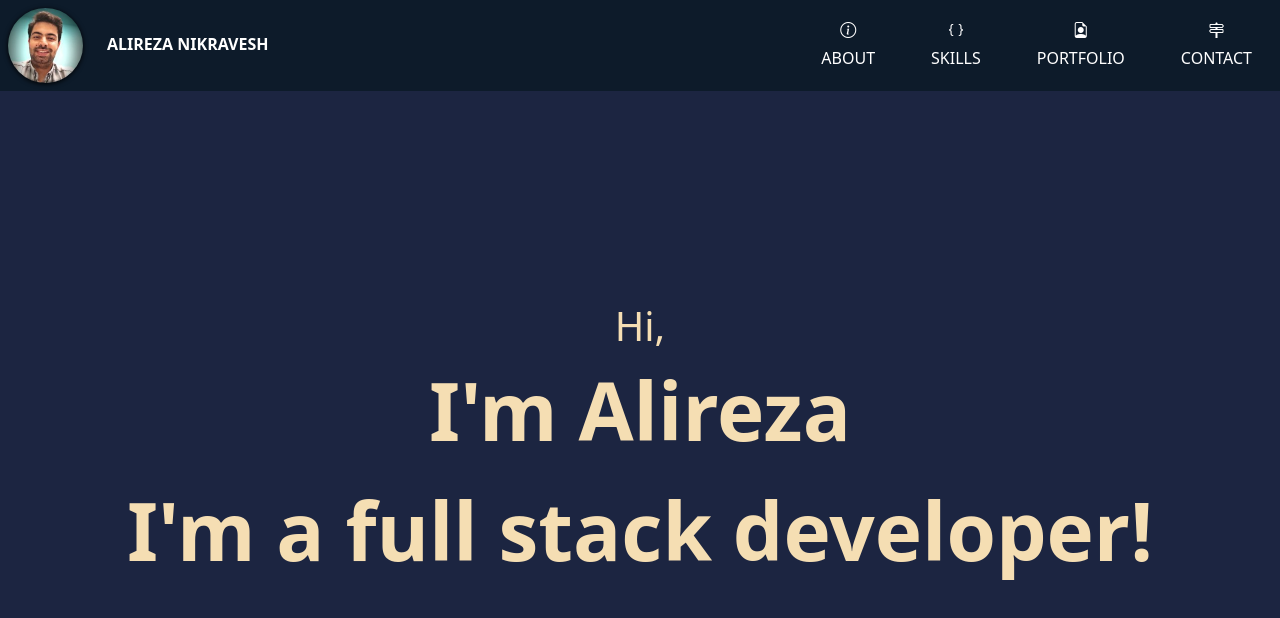
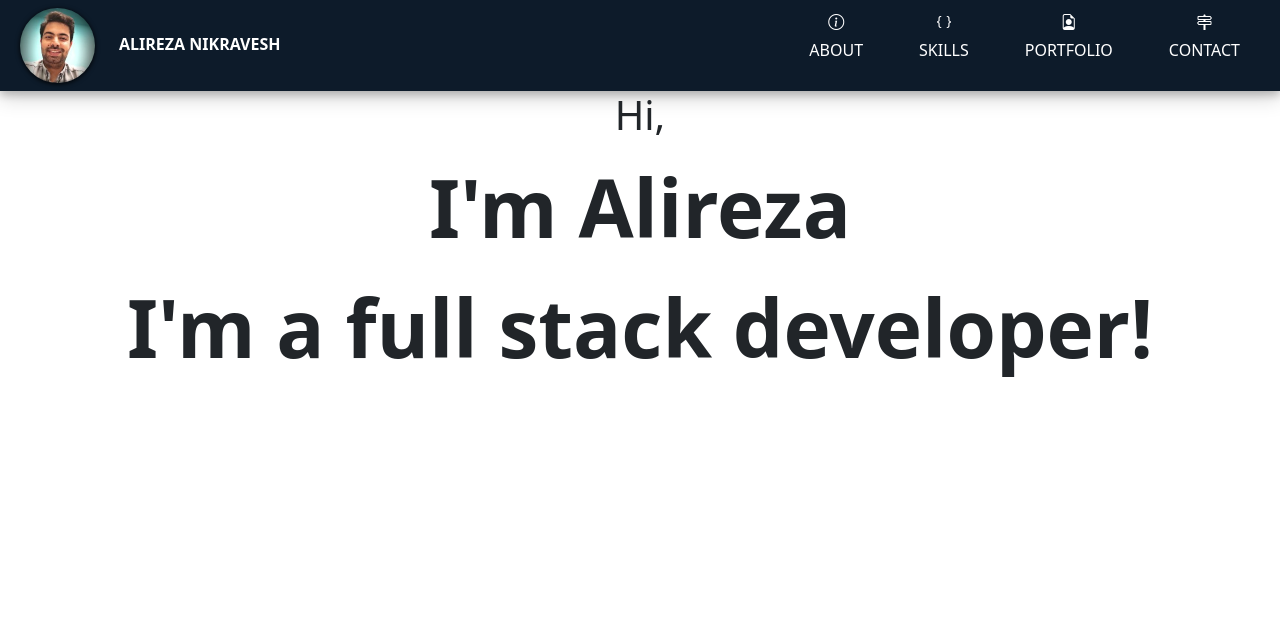
Before and after one commit to nikravesh/Portfolio, an Angular app in the folder portfolio-app/: page / in a window 1280 px wide. Shown: the top 618 px of the page. Built offline with nearby package versions, Linux system fonts and the light colour scheme.

Commit message:
arranged css files

```diff
--- a/portfolio-app/src/app/banner/banner.component.scss
+++ b/portfolio-app/src/app/banner/banner.component.scss
@@ -1,18 +1,9 @@
-* {
-  box-sizing: border-box;
-  margin: 0;
-  padding: 0;
-}
-
 .container {
   display: flex;
   flex-direction: column;
   min-width: 100%;
   justify-content: center;
   align-items: center;
-  background: #1c2541;
-  color: wheat;
   font-weight: bolder;
   font-size: 5rem;
-  height: calc(100vh - 91px);
 }
--- a/portfolio-app/src/app/nav-bar/nav-bar.component.html
+++ b/portfolio-app/src/app/nav-bar/nav-bar.component.html
@@ -29,7 +29,7 @@
       </a>
     </li>
     <li class="item">
-      <a routerLink="/contact" class="underline-hover active">
+      <a routerLinknpm ="/contact" class="underline-hover active">
         <div class="inner-item">
           <i class="bi bi-signpost-2"></i>
           <span>Contact</span>
--- a/portfolio-app/src/app/nav-bar/nav-bar.component.scss
+++ b/portfolio-app/src/app/nav-bar/nav-bar.component.scss
@@ -1,9 +1,3 @@
-* {
-  box-sizing: border-box;
-  margin: 0;
-  padding: 0;
-}
-
 .container {
   background-color: #0d1b2a;
   display: flex;
--- a/portfolio-app/src/styles.scss
+++ b/portfolio-app/src/styles.scss
@@ -1 +1,11 @@
-/* You can add global styles to this file, and also import other style files */
+* {
+  box-sizing: border-box;
+  margin: 0;
+  padding: 0;
+}
+
+body {
+  background: #1c2541;
+  color: wheat;
+  height: calc(100vh - 91px);
+}
```
